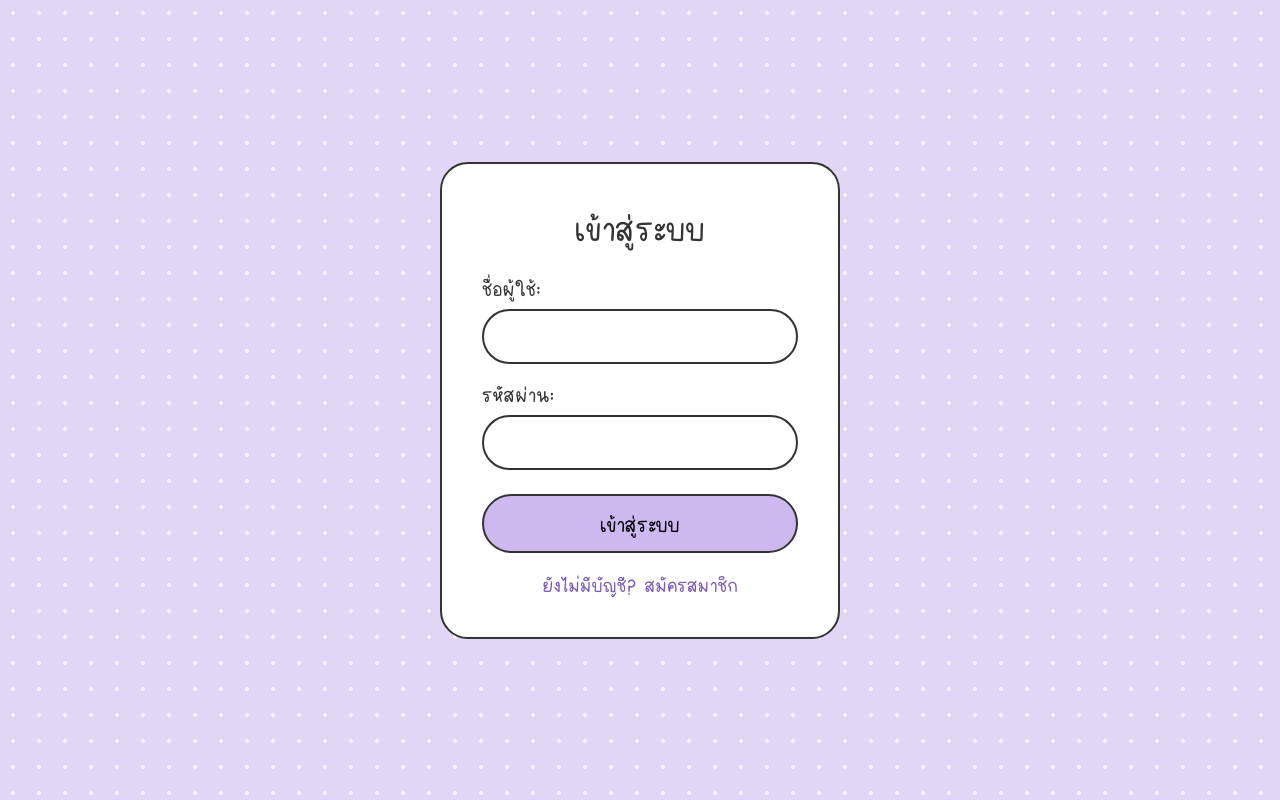
After one commit to nutradaaa/smart-inventory-system, a Flask app: page /login in a window 1280 px wide. The commit adds this page. Run offline with Flask 3, Linux system fonts and the light colour scheme.

Commit message:
Add user authentication system with login/register

```diff
--- a/app.py
+++ b/app.py
@@ -1,5 +1,7 @@
 from flask import Flask, render_template, request, redirect, jsonify, session
-from database import get_connection, get_placeholder, init_db, get_all_items, delete_item, get_item_by_id, update_item, get_dashboard_stats, get_recommendations
+from functools import wraps
+from werkzeug.security import generate_password_hash, check_password_hash
+from database import get_connection, get_placeholder, init_db, get_all_items, delete_item, get_item_by_id, update_item, get_dashboard_stats, get_recommendations, create_user, get_user_by_username
 from ocr import extract_text_from_image, find_date_in_text
 from translations import translations, CATEGORY_KEY_MAP
 import os
@@ -18,11 +20,69 @@ def get_lang_and_t():
     return lang, t
 
 
+def login_required(f):
+    @wraps(f)
+    def decorated_function(*args, **kwargs):
+        if "user_id" not in session:
+            return redirect("/login")
+        return f(*args, **kwargs)
+    return decorated_function
+
+
+@app.route("/register", methods=["GET", "POST"])
+def register():
+    lang, t = get_lang_and_t()
+
+    if request.method == "POST":
+        username = request.form.get("username")
+        password = request.form.get("password")
+
+        existing_user = get_user_by_username(username)
+        if existing_user:
+            return render_template("register.html", error="ชื่อผู้ใช้นี้มีอยู่แล้ว กรุณาเลือกชื่ออื่น", lang=lang)
+
+        password_hash = generate_password_hash(password, method="pbkdf2:sha256")
+        create_user(username, password_hash)
+
+        return redirect("/login")
+
+    return render_template("register.html", error=None, lang=lang)
+
+
+@app.route("/login", methods=["GET", "POST"])
+def login():
+    lang, t = get_lang_and_t()
+
+    if request.method == "POST":
+        username = request.form.get("username")
+        password = request.form.get("password")
+
+        user = get_user_by_username(username)
+
+        if not user or not check_password_hash(user["password_hash"], password):
+            return render_template("login.html", error="ชื่อผู้ใช้หรือรหัสผ่านไม่ถูกต้อง", lang=lang)
+
+        session["user_id"] = user["id"]
+        session["username"] = user["username"]
+        return redirect("/")
+
+    return render_template("login.html", error=None, lang=lang)
+
+
+@app.route("/logout")
+def logout():
+    session.pop("user_id", None)
+    session.pop("username", None)
+    return redirect("/login")
+
+
 @app.route("/")
+@login_required
 def home():
     search = request.args.get("search")
     category = request.args.get("category")
-    items = get_all_items(search=search, category=category)
+    user_id = session["user_id"]
+    items = get_all_items(user_id, search=search, category=category)
 
     lang, t = get_lang_and_t()
 
@@ -32,25 +92,28 @@ def home():
 def set_language(lang_code):
     if lang_code in translations:
         session["lang"] = lang_code
-    return redirect("/")
+    return redirect(request.referrer or "/")
 
 @app.route("/add-item")
+@login_required
 def add_item_form():
     lang, t = get_lang_and_t()
     return render_template("add_item.html", t=t, lang=lang)
 
 @app.route("/add", methods=["POST"])
+@login_required
 def add_item():
     name = request.form.get("name")
     category = request.form.get("category")
     expiry_date = request.form.get("expiry_date")
+    user_id = session["user_id"]
 
     conn = get_connection()
     cur = conn.cursor()
     p = get_placeholder()
     cur.execute(
-        f"INSERT INTO items (name, category, expiry_date) VALUES ({p}, {p}, {p})",
-        (name, category, expiry_date)
+        f"INSERT INTO items (user_id, name, category, expiry_date) VALUES ({p}, {p}, {p}, {p})",
+        (user_id, name, category, expiry_date)
     )
     conn.commit()
     cur.close()
@@ -59,33 +122,42 @@ def add_item():
     return redirect("/")
 
 @app.route("/delete/<int:item_id>")
+@login_required
 def delete(item_id):
-    delete_item(item_id)
+    user_id = session["user_id"]
+    delete_item(item_id, user_id)
     return redirect("/")
 
 @app.route("/edit/<int:item_id>")
+@login_required
 def edit_item_form(item_id):
-    item = get_item_by_id(item_id)
+    user_id = session["user_id"]
+    item = get_item_by_id(item_id, user_id)
     lang, t = get_lang_and_t()
     return render_template("edit_item.html", item=item, t=t, lang=lang)
 
 @app.route("/update/<int:item_id>", methods=["POST"])
+@login_required
 def update(item_id):
     name = request.form.get("name")
     category = request.form.get("category")
     expiry_date = request.form.get("expiry_date")
+    user_id = session["user_id"]
 
-    update_item(item_id, name, category, expiry_date)
+    update_item(item_id, user_id, name, category, expiry_date)
     return redirect("/")
 
 @app.route("/dashboard")
+@login_required
 def dashboard():
     lang, t = get_lang_and_t()
-    stats = get_dashboard_stats()
-    recommendations = get_recommendations(t)
+    user_id = session["user_id"]
+    stats = get_dashboard_stats(user_id)
+    recommendations = get_recommendations(t, user_id)
     return render_template("dashboard.html", stats=stats, recommendations=recommendations, t=t, lang=lang, category_map=CATEGORY_KEY_MAP)
 
 @app.route("/scan-expiry", methods=["POST"])
+@login_required
 def scan_expiry():
     image_file = request.files.get("image")
 
--- a/templates/index.html
+++ b/templates/index.html
@@ -221,6 +221,7 @@
             <a href="/set-language/th" class="lang-btn {% if lang == 'th' %}active{% endif %}">ไทย</a>
             <a href="/set-language/en" class="lang-btn {% if lang == 'en' %}active{% endif %}">English</a>
             <a href="/set-language/ko" class="lang-btn {% if lang == 'ko' %}active{% endif %}">한국어</a>
+            <a href="/logout" class="lang-btn">ออกจากระบบ</a>
         </div>
     </div>
 
--- /dev/null
+++ b/templates/login.html
@@ -0,0 +1,115 @@
+<!DOCTYPE html>
+<html lang="{{ lang }}">
+<head>
+    <meta charset="UTF-8">
+    <title>Login</title>
+    <style>
+        @font-face {
+            font-family: 'Lookpeach';
+            src: url('/static/fonts/lookpeach.ttf') format('truetype');
+            font-weight: normal;
+            font-style: normal;
+        }
+
+        * { box-sizing: border-box; }
+
+        body {
+            margin: 0;
+            font-family: 'Lookpeach', sans-serif;
+            background-color: #e2d6f7;
+            background-image: radial-gradient(rgba(255, 255, 255, 0.75) 1.6px, transparent 1.6px);
+            background-size: 26px 26px;
+            color: #333333;
+            min-height: 100vh;
+            display: flex;
+            align-items: center;
+            justify-content: center;
+        }
+
+        .card {
+            background: #ffffff;
+            border: 2px solid #333333;
+            border-radius: 28px;
+            padding: 40px;
+            width: 100%;
+            max-width: 400px;
+        }
+
+        h1 {
+            font-size: 1.8rem;
+            font-weight: normal;
+            margin: 0 0 24px;
+            text-align: center;
+        }
+
+        label {
+            display: block;
+            font-size: 1.05rem;
+            margin: 16px 0 8px;
+        }
+
+        input[type="text"],
+        input[type="password"] {
+            width: 100%;
+            font-family: 'Lookpeach', sans-serif;
+            font-size: 1.05rem;
+            border-radius: 999px;
+            border: 2px solid #333333;
+            padding: 12px 20px;
+            outline: none;
+        }
+
+        .error-msg {
+            background: #ffd6d6;
+            border: 2px solid #333333;
+            border-radius: 14px;
+            padding: 10px 16px;
+            margin-top: 16px;
+            font-size: 0.95rem;
+        }
+
+        .submit-btn {
+            font-family: 'Lookpeach', sans-serif;
+            font-size: 1.1rem;
+            border-radius: 999px;
+            border: 2px solid #333333;
+            padding: 13px 30px;
+            background: #cdb8f0;
+            cursor: pointer;
+            margin-top: 24px;
+            width: 100%;
+        }
+
+        .switch-link {
+            display: block;
+            text-align: center;
+            margin-top: 18px;
+            color: #7a5bb5;
+            text-decoration: none;
+        }
+
+        .switch-link:hover { text-decoration: underline; }
+    </style>
+</head>
+<body>
+    <div class="card">
+        <h1>เข้าสู่ระบบ</h1>
+
+        {% if error %}
+        <div class="error-msg">{{ error }}</div>
+        {% endif %}
+
+        <form action="/login" method="POST">
+            <label for="username">ชื่อผู้ใช้:</label>
+            <input type="text" id="username" name="username" required>
+
+            <label for="password">รหัสผ่าน:</label>
+            <input type="password" id="password" name="password" required>
+
+            <button type="submit" class="submit-btn">เข้าสู่ระบบ</button>
+        </form>
+
+        <a href="/register" class="switch-link">ยังไม่มีบัญชี? สมัครสมาชิก</a>
+    </div>
+</body>
+</html>
```
Also changed, not shown: database.py (+56 -14 lines), templates/register.html (added, +115 -0 lines).
